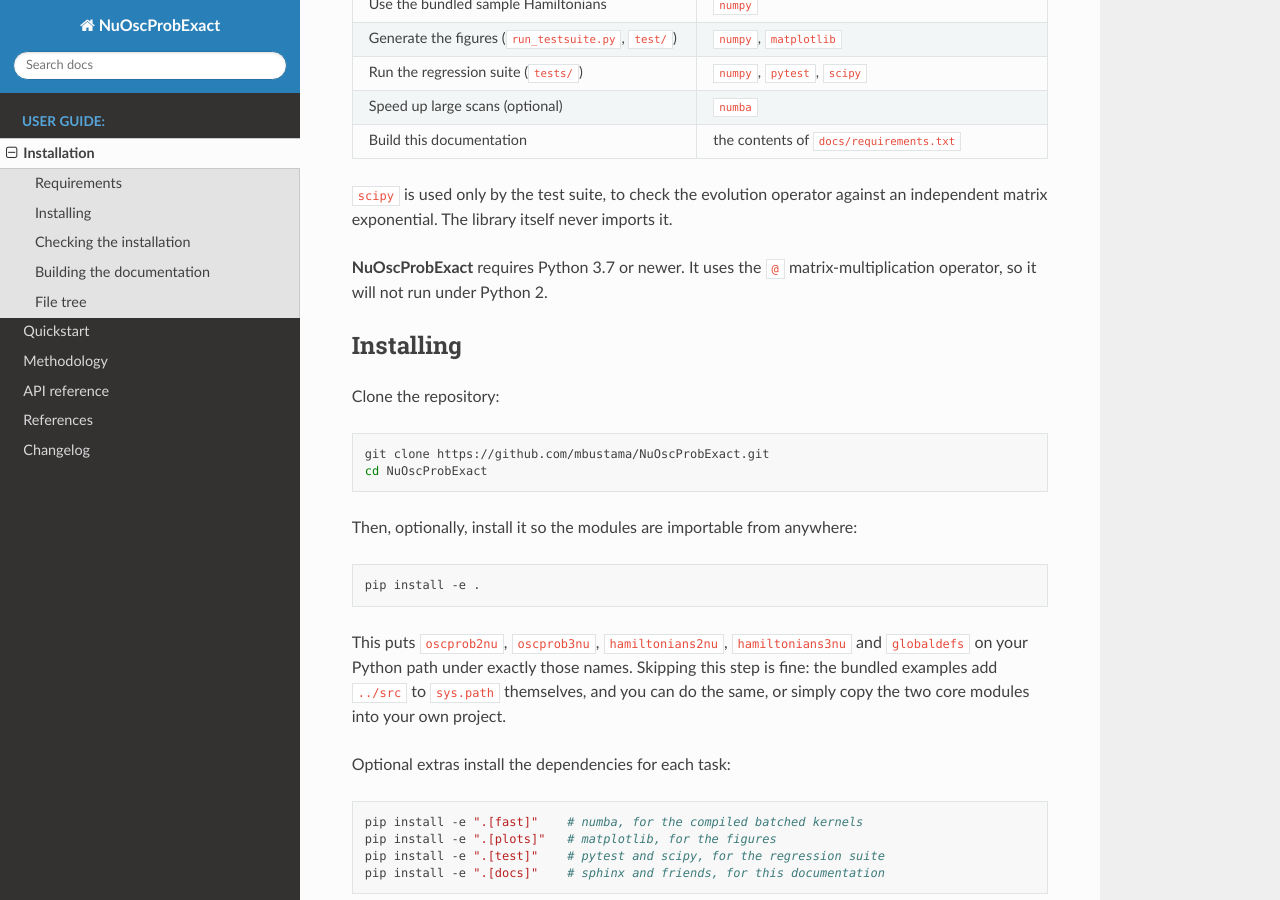
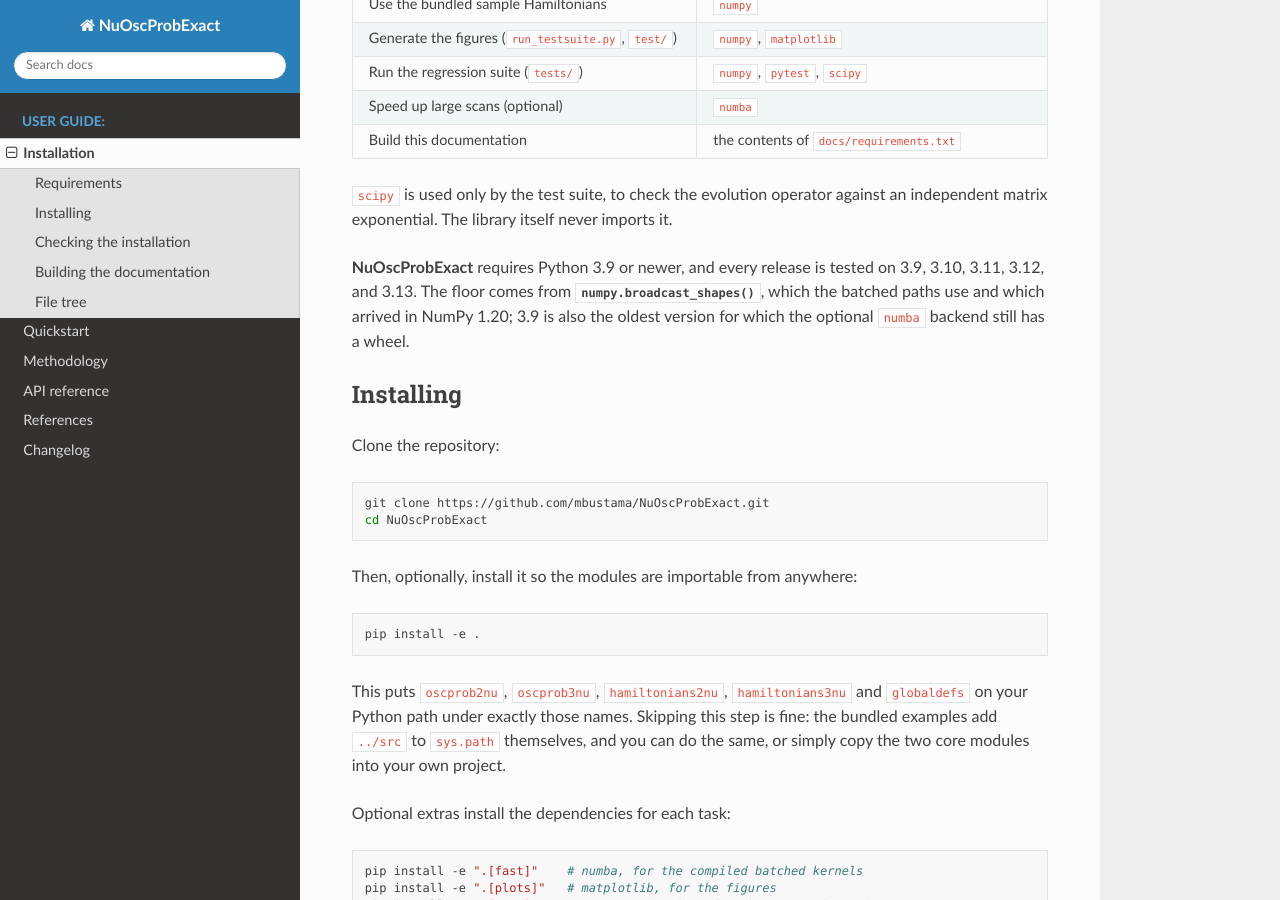
Before and after one commit to mbustama/NuOscProbExact, a Sphinx documentation site: the page built from docs/source/installation.rst, in a window 1280 px wide and 900 px high, scrolled down 391 px. Built offline with Sphinx 7.4.7 and the Read the Docs theme 3.1.0, drawn with Linux system fonts in a browser that asks for light colours.

Commit message:
Raise the supported Python floor to 3.9, and say why
requires-python said >=3.7 and nothing checked it. The justification
given in README.md and installation.rst was the `@` matrix-multiplication
operator, which has been available since 3.5 -- so the stated reason
never pinned the stated number, and 3.7 was in practice untested and
unexamined rather than supported.

3.9 is what the code actually needs. The batched paths call
numpy.broadcast_shapes, which arrived in NumPy 1.20, and 3.9 is
separately the oldest interpreter for which the optional Numba backend
still has a wheel -- pip resolves it to numba 0.60, the last release
supporting 3.9. Below that the `fast` extra could not be installed at
all, so a lower floor would be a promise the optional dependency cannot
keep.

Version classifiers are added for 3.9 through 3.13 so that PyPI shows
the same range, and the prose in both README.md and installation.rst now
gives the real constraint instead of the operator. The Python badge
moves with them.

The next commit puts every one of those five versions in a CI matrix. A
declared minimum that nothing runs is a claim, not a guarantee, and this
one had been wrong for years.

Co-Authored-By: Claude Opus 5 <noreply@anthropic.com>

```diff
--- a/docs/source/index.rst
+++ b/docs/source/index.rst
@@ -15,9 +15,9 @@ NuOscProbExact: Exact Neutrino Oscillation Probabilities
    :target: https://opensource.org/licenses/MIT
    :alt: License: MIT
 
-.. image:: https://img.shields.io/badge/python-3.7+-blue.svg
+.. image:: https://img.shields.io/badge/python-3.9+-blue.svg
    :target: https://www.python.org/downloads/
-   :alt: Python 3.7+
+   :alt: Python 3.9+
 
 .. important::
    **Important links:**
--- a/docs/source/installation.rst
+++ b/docs/source/installation.rst
@@ -33,8 +33,11 @@ want to do:
 against an independent matrix exponential.  The library itself never imports
 it.
 
-**NuOscProbExact** requires Python 3.7 or newer.  It uses the ``@``
-matrix-multiplication operator, so it will not run under Python 2.
+**NuOscProbExact** requires Python 3.9 or newer, and every release is tested
+on 3.9, 3.10, 3.11, 3.12, and 3.13.  The floor comes from
+:func:`numpy.broadcast_shapes`, which the batched paths use and which arrived
+in NumPy 1.20; 3.9 is also the oldest version for which the optional ``numba``
+backend still has a wheel.
 
 Installing
 ----------
```
Also changed, not shown: README.md (+2 -2 lines), pyproject.toml (+6 -1 lines).
